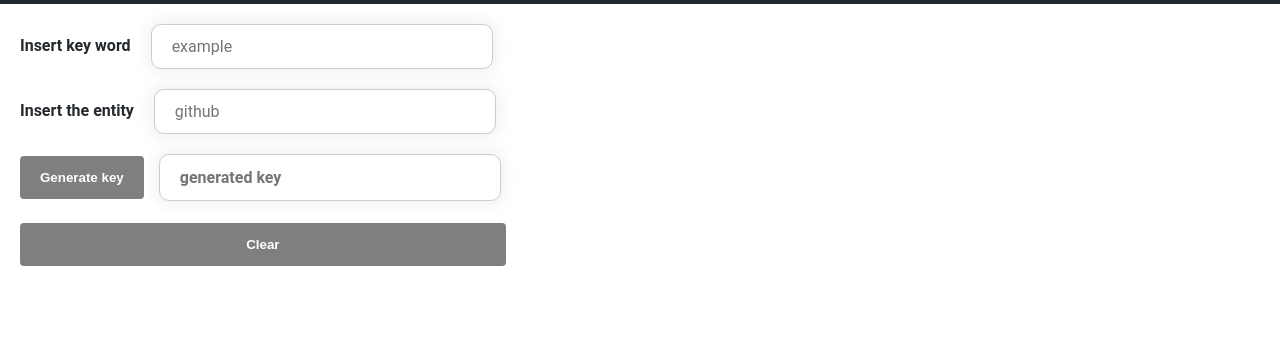
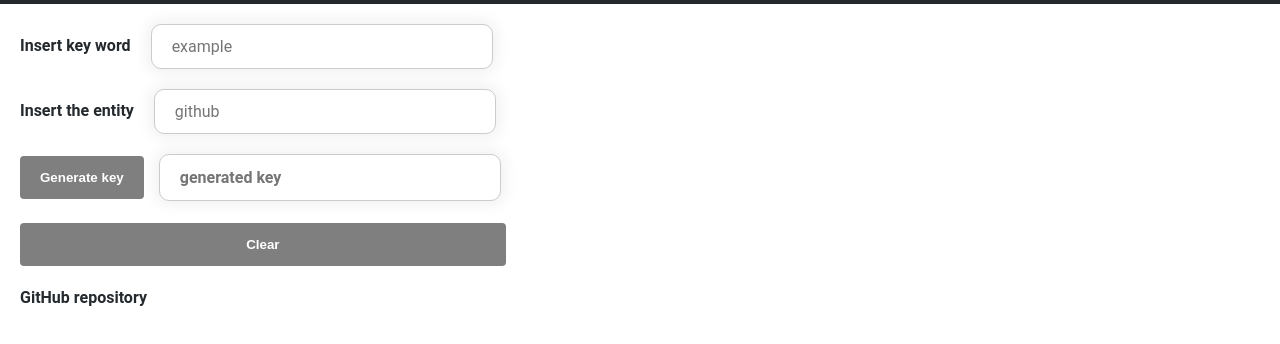
Before and after one commit to frochaol/PasswordGenerator, a plain HTML site: page index.html in a window 1280 px wide. Shown: the part 76-420 px from the top of the page. Drawn offline with Linux system fonts and the light colour scheme.

Commit message:
Added github link and nonrefereer page

```diff
--- a/index.html
+++ b/index.html
@@ -34,7 +34,7 @@
     </div>
 
     <footer>
-        <a href="" style="display: none;">GitHub repository</a>
+        <a href="https://github.com/frochaol/PasswordGenerator" target="_blank" rel="noreferrer">GitHub repository</a>
     </footer>
     <script type="text/javascript" src="./js/function.js"></script>
 </body>
--- a/js/function.js
+++ b/js/function.js
@@ -14,5 +14,5 @@ function clearText() {
     document.getElementById("keyword").value = '';
     document.getElementById("entity").value = '';
     document.getElementById("generated").value = '';
-    document.getElementById("result").style.display = "none" ;
+    document.getElementById("result").innerHTML = '' ;
 }
--- a/styles/estilos.css
+++ b/styles/estilos.css
@@ -67,3 +67,13 @@ button {
     margin-left: 20px;
     width: 485.75px;
 }
+
+footer {
+    margin-top: 20px;
+    margin-left: 20px;
+}
+footer a {
+    text-decoration: none;
+    color: #24292e;
+    font-weight: bolder;
+}
```
